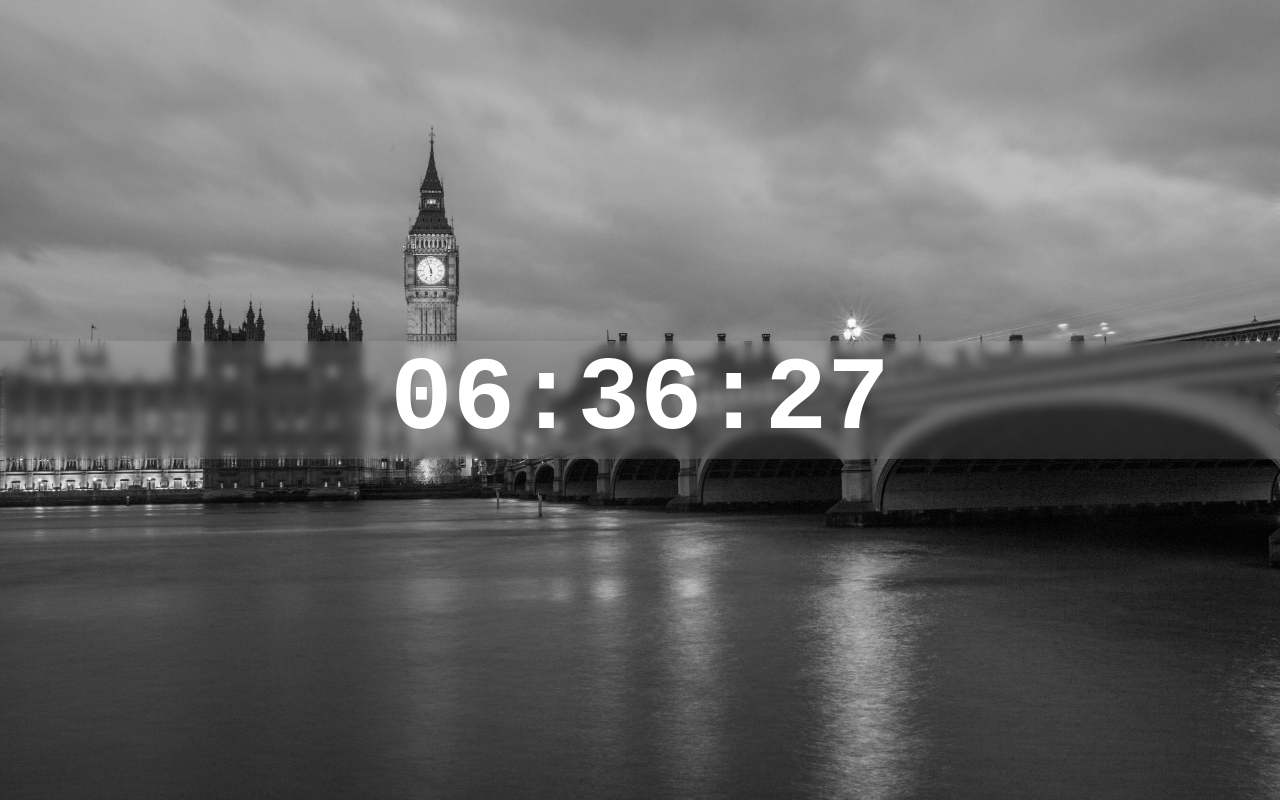
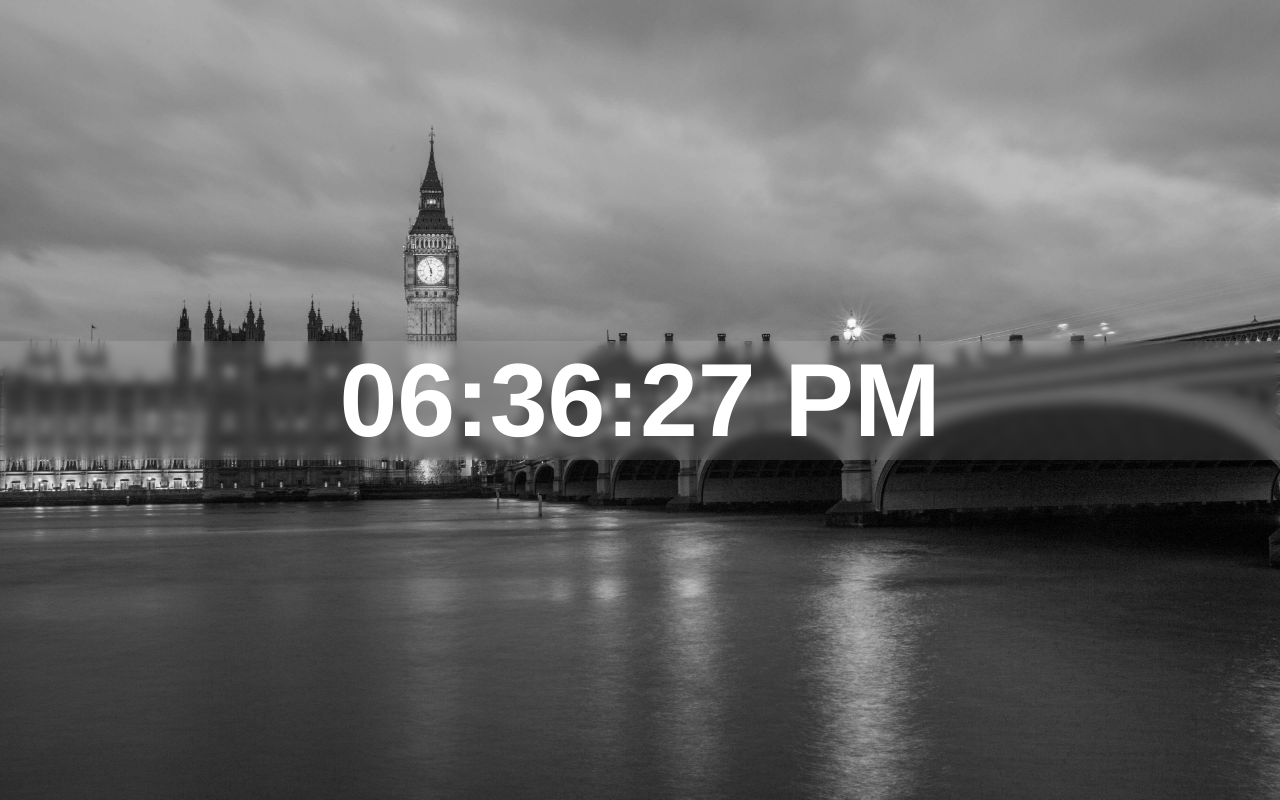
Before and after one commit to RishiGupta-05/digitalClock, a plain HTML site: page index.html in a window 1280 px wide. Drawn offline with Linux system fonts and the light colour scheme.

Commit message:
minor tweaks

```diff
--- a/index.js
+++ b/index.js
@@ -9,7 +9,7 @@ function updateClock() {
     hours = hours.toString().padStart(2, '0');
     const minutes = now.getMinutes().toString().padStart(2, '0');
     const seconds = now.getSeconds().toString().padStart(2, '0');
-    const timeString = `${hours}:${minutes}:${seconds}`;
+    const timeString = `${hours}:${minutes}:${seconds} ${amorpm}`;
     document.getElementById('clock').textContent = timeString;
 }
 
--- a/style.css
+++ b/style.css
@@ -15,7 +15,7 @@ body{
 }
 
 #clock{
-    font-family: monospace;
+    font-family: 'Franklin Gothic Medium', 'Arial Narrow', Arial, sans-serif;
     font-size: 6.5rem;
     font-weight: bold;
     text-align: center;
```
